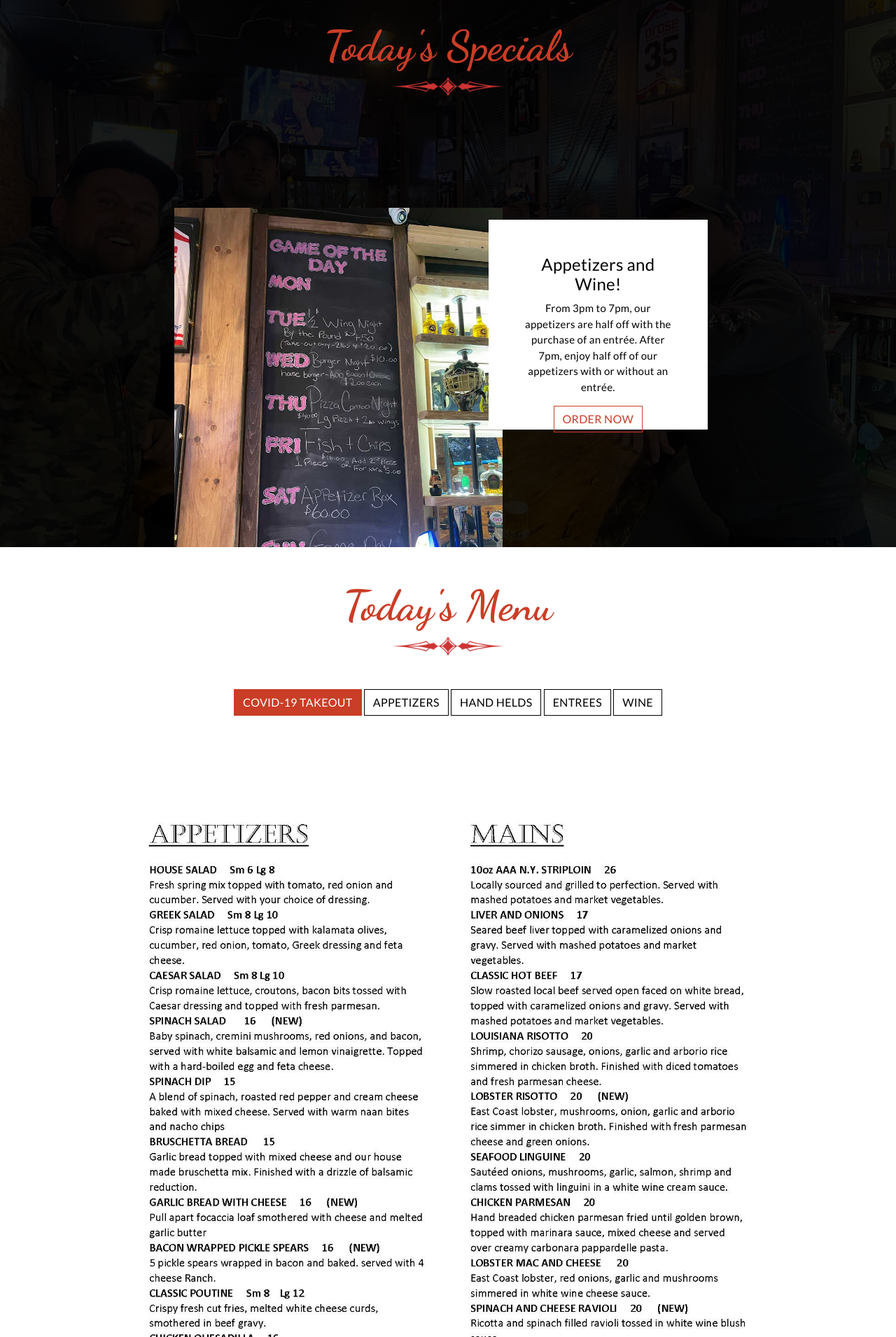
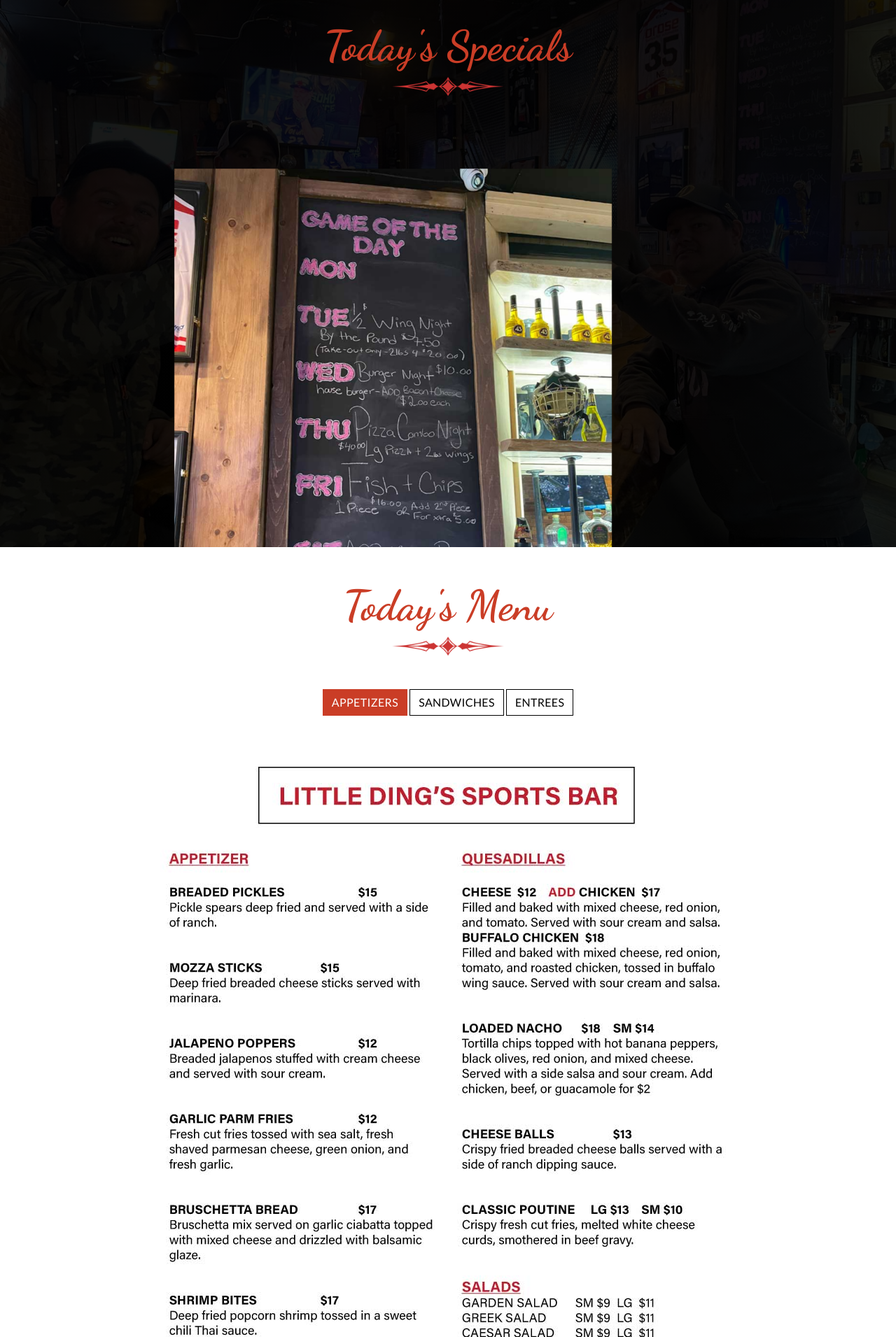
Before and after one commit to bsham94/restaurant-website, a PHP site: page /home.html in a window 1280 px wide. Shown: the part 1496-3407 px from the top of the page at 70% size. Run offline with PHP 8.4, Linux system fonts and the light colour scheme; some libraries are stand-ins or nearby versions.

Commit message:
fixed menu

```diff
--- a/css/menu.css
+++ b/css/menu.css
@@ -29,11 +29,18 @@
     border-color: #ca3d26;
 }
 
-#appetizers,
+
 #hand-helds,
-#entrees,
-#wine {
+#entrees {
     display: none;
+}
+
+#menus span {
+    display: inline-block;
+}
+
+.red-icon {
+    width: 80%;
 }
 
 @media only screen and (max-width: 767px) {
--- a/css/specials.css
+++ b/css/specials.css
@@ -35,9 +35,8 @@
 }
 
 .promotion-img {
-    width: 60%;
-    height: 60%;
-    z-index: 1;
+    height: 80%;
+    width: 80%;
 }
 
 .promotion-details {
@@ -45,14 +44,28 @@
     color: black;
     z-index: 2;
     height: 300px;
-    width: 40%;
+    width: 500px;
     padding: 50px;
-    right: 20px;
 }
 
 .promotion-details .btn {
     color: #ca3d26;
     border-color: #ca3d26;
+}
+
+.promotion-details .btn:hover {
+    color: white;
+    border-color: #ca3d26;
+    background-color: #ca3d26;
+}
+
+
+#specials span {
+    display: inline-block;
+}
+
+.red-icon {
+    width: 80%;
 }
 
 @media only screen and (max-width: 767px) {
--- a/home.html
+++ b/home.html
@@ -102,14 +102,14 @@
                     <div class="carousel-caption start-50 translate-middle w-100">
                         <h1 class="fancy-font">Our Menus</h1>
                         <h2 class="regular-font">See What's <span>New</span> Today</h2>
-                        <p class="mt-4"><a class="btn btn-outline-primary" href="#">Todays Menu</a></p>
+                        <p class="mt-4"><a class="btn btn-outline-primary" href="#menus">Todays Menu</a></p>
                     </div>
                 </div>
                 <div id="carousel-item-three" class="carousel-item w-100 h-100" data-bs-interval="5000">
                     <div class="carousel-caption  start-50 translate-middle w-100">
                         <h1 class="fancy-font">Desserts</h1>
                         <h2 class="regular-font">View Our <span>Tasty<span> Selection</h2>
-                        <p class="mt-4"><a class="btn btn-outline-primary" href="#">Todays Menu</a></p>
+                        <p class="mt-4"><a class="btn btn-outline-primary" href="#menus">Todays Menu</a></p>
                     </div>
                 </div>
             </div>
@@ -160,16 +160,16 @@
                 <div class="carousel-inner">
                     <div class="carousel-item active">
                         <div class="carousel-caption h-100">
-                            <div class="promotion-img position-relative">
+                            <span class="promotion-img">
                                 <img class="img-fluid" src="./assets/Website_Images/specials.jpg" alt="promo 1">
-                            </div>
-                            <div class="promotion-details position-absolute">
+                            </span>
+                            <!-- <div class="promotion-details position-absolute">
                                 <h4>Appetizers and Wine!</h4>
                                 <p>From 3pm to 7pm, our appetizers are half off with the purchase of an entrée. After
                                     7pm, enjoy half off of our appetizers
                                     with or without an entrée.</p>
                                 <a class="btn btn-outline" href="#">ORDER NOW</a>
-                            </div>
+                            </div> -->
                         </div>
                     </div>
                     <!-- <div class="carousel-item">
@@ -177,7 +177,7 @@
                             <div class="promotion-img position-relative">
                                 <img class="img-fluid" src="./assets/Website_Images/specials.jpg" alt="promo 2">
                             </div>
-                            <div class="promotion-details position-absolute">
+                            <div class="promotion-details">
                                 <h4>Check our Facebook and Instagram!</h4>
                                 <p>The best way to keep up-to-date with us is on Facebook and Instagram!</p>
                                 <a class="btn btn-outline" href="#">CONTACT US</a>
@@ -207,32 +207,25 @@
             </span>
             <div class="flex-lg-row">
                 <ul>
-                    <li class="btn btn-outline-primary active" id="covid-19-takeout-btn">COVID-19 TAKEOUT</li>
-                    <li class="btn btn-outline-primary" id="appetizers-btn">APPETIZERS</li>
-                    <li class="btn btn-outline-primary" id="handhelds-btn">HAND HELDS</li>
+                    <li class="btn btn-outline-primary active" id="appetizers-btn">APPETIZERS</li>
+                    <li class="btn btn-outline-primary" id="handhelds-btn">SANDWICHES</li>
                     <li class="btn btn-outline-primary" id="entrees-btn">ENTREES</li>
-                    <li class="btn btn-outline-primary" id="wine-btn">WINE</li>
                 </ul>
             </div>
             <div id="menu-area">
-                <div class="menu-item" id="covid-19-takeout">
-                    <img class="img-fluid" src="./assets/img/covid-19-takeout1.jpg" alt="covid-19 takeout menu">
-                    <img class="img-fluid" src="./assets/img/covid-19-takeout2.jpg" alt="covid-19 takeout menu">
-                </div>
                 <div class="menu-item" id="appetizers">
-                    <img class="img-fluid" src="./assets/img/appetizers.jpg" alt="appetizers menu">
+                    <img class="img-fluid" src="./assets/Website_Images/Little-Dings-Menu-PG1.jpg"
+                        alt="appetizers menu">
                 </div>
                 <div class="menu-item" id="hand-helds">
-                    <img class="img-fluid" src="./assets/img/handhelds.jpg" alt="handhelds menu">
+                    <img class="img-fluid" src="./assets/Website_Images/Little-Dings-Menu-PG2.jpg"
+                        alt="sandwiches menu">
                 </div>
                 <div class="menu-item" id="entrees">
-                    <img class="img-fluid" src="./assets/img/entrees.jpg" alt="entrees menu">
-                </div>
-                <div class="menu-item" id="wine">
-                    <img class="img-fluid" src="./assets/img/wine.jpg" alt="wine menu">
+                    <img class="img-fluid" src="./assets/Website_Images/Little-Dings-Menu-PG3.jpg" alt="entrees menu">
                 </div>
             </div>
-            <p>Pricing and menu items are subject to change without notice.</p>
+            <p class="mb-5">Pricing and menu items are subject to change without notice.</p>
         </div>
     </div>
     <!-- Gallery Section -->
--- a/js/app.js
+++ b/js/app.js
@@ -41,16 +41,9 @@ showBackToTop = () => {
 };
 // Menu Animations
 $(() => {
-    $('#covid-19-takeout-btn, #appetizers-btn, #handhelds-btn, #entrees-btn, #wine-btn').on('click', (e) => {
+    $('#appetizers-btn, #handhelds-btn, #entrees-btn').on('click', (e) => {
         $("#menus ul li").removeClass("active");
         switch (e.target.id) {
-            case 'covid-19-takeout-btn':
-                $("#covid-19-takeout-btn").addClass("active");
-                if ($("#covid-19-takeout:hidden")) {
-                    $("#menu-area .menu-item:visible").fadeOut('slow');
-                    $("#covid-19-takeout").fadeIn('slow');
-                }
-                break;
             case 'appetizers-btn':
                 $("#appetizers-btn").addClass("active");
                 if ($("#appetizers:hidden")) {
@@ -70,13 +63,6 @@ $(() => {
                 if ($("#entrees:hidden")) {
                     $("#menu-area .menu-item:visible").fadeOut('slow');
                     $("#entrees").fadeIn('slow');
-                }
-                break;
-            case 'wine-btn':
-                $("#wine-btn").addClass("active");
-                if ($("#wine:hidden")) {
-                    $("#menu-area .menu-item:visible").fadeOut('slow');
-                    $("#wine").fadeIn('slow');
                 }
                 break;
         }
```
Also changed, not shown: assets/Website_Images/Little-Dings-Menu-PG1.jpg (added), assets/Website_Images/Little-Dings-Menu-PG2.jpg (added), assets/Website_Images/Little-Dings-Menu-PG3.jpg (added).
